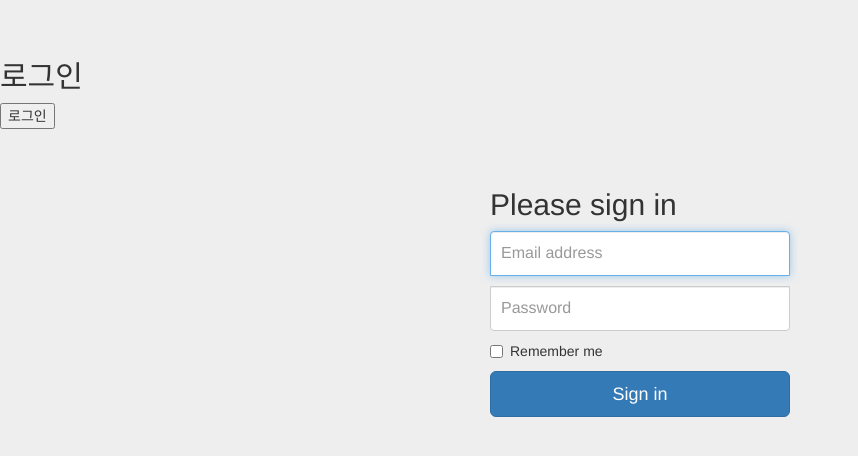
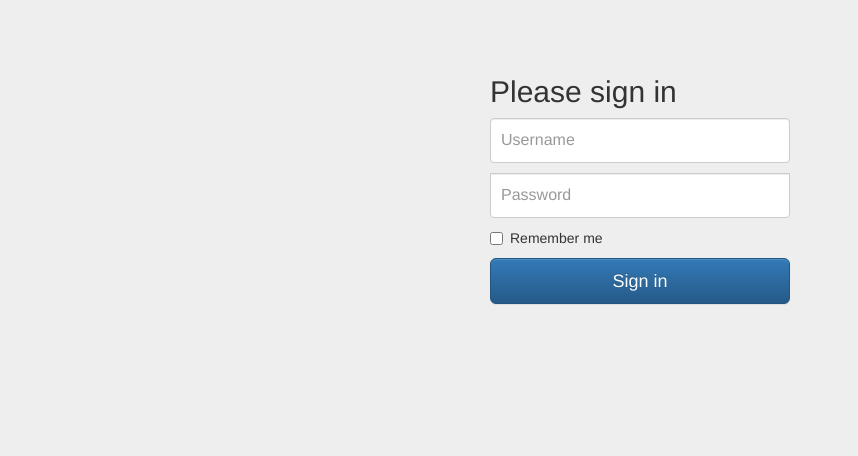
Before and after one commit to SammyOut/DSM-API, a Django app: template oauth/templates/oauth_signin.html in a window 1280 px wide. Shown: the top 456 px of the page, without its empty margins (0-858 px from the left). Run offline with Django 3.2, Linux system fonts and the light colour scheme; the template is opened without the code that fills it, so the values that code supplies are empty; parts of the project's set-up code (start-up, migrations or seed data) failed here and were passed over; some libraries are stand-ins or nearby versions.

```diff
--- a/oauth/templates/oauth_signin.html
+++ b/oauth/templates/oauth_signin.html
@@ -1,11 +1,3 @@
-<h2>로그인</h2>
-<form method="post" action="">
-    {% csrf_token %}
-    {{ form.as_p }}
-    <input type="submit" value="로그인" />
-</form>
-
-
 <!DOCTYPE html>
 <html lang="en">
 <head>
@@ -15,37 +7,29 @@
   <!-- The above 3 meta tags *must* come first in the head; any other head content must come *after* these tags -->
   <meta name="description" content="">
   <meta name="author" content="">
-    <link rel="icon" href="../../favicon.ico">
 
   <title>Signin Template for Bootstrap</title>
 
   <!-- Bootstrap core CSS -->
-    <link href="../../dist/css/bootstrap.min.css" rel="stylesheet">
+  <link rel="stylesheet" href="//maxcdn.bootstrapcdn.com/bootstrap/3.2.0/css/bootstrap.min.css">
+  <link rel="stylesheet" href="//maxcdn.bootstrapcdn.com/bootstrap/3.2.0/css/bootstrap-theme.min.css">
+  <link rel="stylesheet" href="../static/css/signin.css">
 
-    <!-- Custom styles for this template -->
-    <link href="signin.css" rel="stylesheet">
-
-    <!-- Just for debugging purposes. Don't actually copy these 2 lines! -->
-    <!--[if lt IE 9]><script src="../../assets/js/ie8-responsive-file-warning.js"></script><![endif]-->
-    <script src="../../assets/js/ie-emulation-modes-warning.js"></script>
-
-    <!-- HTML5 shim and Respond.js for IE8 support of HTML5 elements and media queries -->
-    <!--[if lt IE 9]>
-      <script src="https://oss.maxcdn.com/html5shiv/3.7.2/html5shiv.min.js"></script>
-      <script src="https://oss.maxcdn.com/respond/1.4.2/respond.min.js"></script>
-    <![endif]-->
 </head>
 
 <body>
 
 <div class="container">
 
-      <form class="form-signin">
+  <form class="form-signin" method="post">
+    {% csrf_token %}
     <h2 class="form-signin-heading">Please sign in</h2>
-        <label for="inputEmail" class="sr-only">Email address</label>
-        <input type="email" id="inputEmail" class="form-control" placeholder="Email address" required autofocus>
+    <label for="inputUsername" class="sr-only">Username</label>
+    <input type="text" name="username" class="form-control" placeholder="Username" required>
     <label for="inputPassword" class="sr-only">Password</label>
-        <input type="password" id="inputPassword" class="form-control" placeholder="Password" required>
+    <input type="password" name="password" class="form-control" placeholder="Password" required>
+
+
     <div class="checkbox">
       <label>
         <input type="checkbox" value="remember-me"> Remember me
@@ -55,9 +39,5 @@
   </form>
 
 </div> <!-- /container -->
-
-
-    <!-- IE10 viewport hack for Surface/desktop Windows 8 bug -->
-    <script src="../../assets/js/ie10-viewport-bug-workaround.js"></script>
 </body>
 </html>
```
Lines whose indentation alone changed are shown as unchanged.
